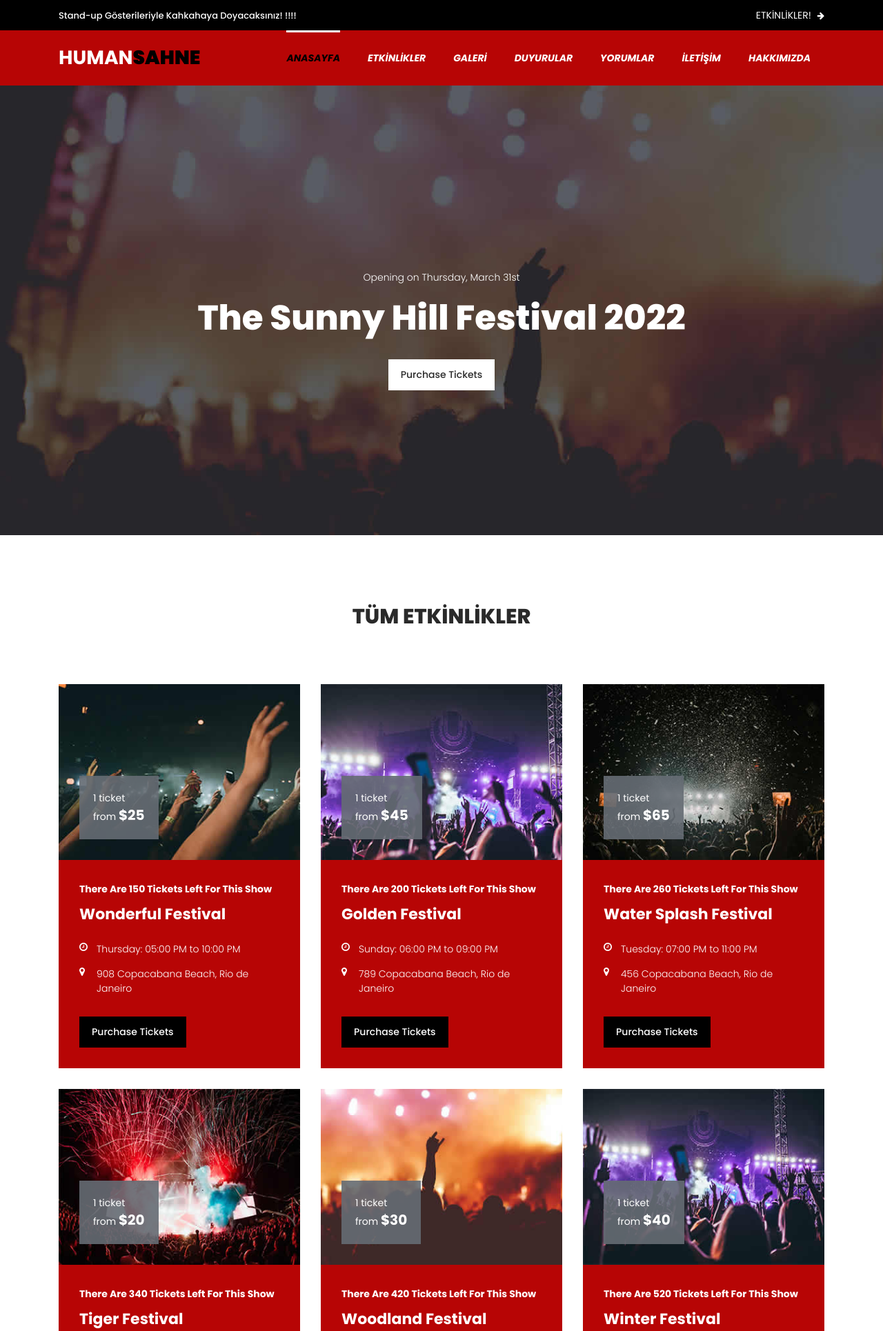
After one commit to habipels/biletsatis, a Django app: page /etkinlik_detay/1/1/ in a window 1280 px wide. The commit adds this page. Shown: the top 1930 px of the page at 69% size. Run offline with Django 3.2, Linux system fonts and the light colour scheme; data comes from the database, SQL or seed files in the repository; both versions use the stored data as it was after the commit; data that the repository does not hold is empty; some libraries are stand-ins or nearby versions.

Commit message:
#genel güncellemeler

```diff
--- a/djang_website/settings.py
+++ b/djang_website/settings.py
@@ -114,7 +114,7 @@ AUTH_PASSWORD_VALIDATORS = [
 # Internationalization
 # https://docs.djangoproject.com/en/3.1/topics/i18n/
 
-LANGUAGE_CODE = 'en-us'
+LANGUAGE_CODE = 'tr'
 
 TIME_ZONE = 'UTC'
 
--- a/etkinlikler/models.py
+++ b/etkinlikler/models.py
@@ -1,15 +1,16 @@
 from django.db import models
-
+from ckeditor.fields import RichTextField
 # Create your models here.
 class etkinlikler(models.Model):
     etkinlik_adi = models.CharField(max_length=200)
     etkinlik_aciklama = models.TextField()
-    etkinlik_tarihi = models.DateField()
+    etkinlik_tarihi = models.DateTimeField()
     etkinlik_resim = models.FileField(upload_to='etkinlikler/',blank = True,verbose_name="Etkinlik Resmi")
     etkinlik_yeri = models.CharField(max_length=200)
     etkinlik_linki = models.CharField(max_length=200)
     etkinlik_organizator = models.CharField(max_length=200)
     etkinlik_fiyati = models.FloatField(default=0)
     etkinlik_katitim_sayisi = models.IntegerField(default=0)
+    etkinlik_bilgilendirmesi = RichTextField()
     def __str__(self):
         return self.etkinlik_adi
--- a/main/urls.py
+++ b/main/urls.py
@@ -1,9 +1,10 @@
 from django.urls import path
 from . import views
-
+app_name = "main"
 urlpatterns = [
     path("", views.homepage, name="homepage"),
-    path("etkinlikler/", views.etkinlikler, name="etkinlikler"),
+    path("etkinlikler/", views.etkinlikler_sayfasi, name="etkinlikler_sayfasi"),
     path("duyurular/", views.duyurular, name="duyurular"),
+    path("etkinlik_detay/<int:etkinlik_id>/<slug:slug>/", views.etkinlik_detay, name="etkinlik_detay"),
 
 ]
--- a/main/views.py
+++ b/main/views.py
@@ -1,8 +1,9 @@
 from django.shortcuts import render
 from django.http import HttpResponse
+from django.utils import timezone
 from .models import Article, ArticleSeries
 from site_set.models import *
-
+from etkinlikler.models import *
 def site_ayarlar():
     sozluk= {}
     sozluk['site_adi'] = site_adi.objects.last()
@@ -19,10 +20,13 @@ def site_ayarlar():
     sozluk['aciklama'] = aciklama.objects.last()
     #sozluk["logo"] = sayfa_logosu.objects.last()
     sozluk["icon"] = sayfa_iconu.objects.last()
+    sozluk["now"] = timezone.now()
     return sozluk
 # Create your views here.
 def homepage(request):
     content = site_ayarlar()
+    content["son_3_etkinlik"] = etkinlikler.objects.all().order_by('-id')[:3]
+    content["etkinlikler"]  = etkinlikler.objects.all().order_by('-id')
 
     return render(
         request=request,
@@ -30,10 +34,15 @@ def homepage(request):
         context=content
         )
 
-def etkinlikler(request):
+def etkinlikler_sayfasi(request):
     content = site_ayarlar()
     return render(request, 'sayfalar/etkinlikler.html', context=content)
 
 def duyurular(request):
     content = site_ayarlar()
     return render(request, 'sayfalar/duyurular.html', context=content)
+
+def etkinlik_detay(request,etkinlik_id,slug):
+    content = site_ayarlar()
+    content["etkinlik"] = etkinlikler.objects.get(id=etkinlik_id)
+    return render(request, 'sayfalar/etkinlik_detay.html', context=content)
--- a/static/assets/css/tooplate-artxibition.css
+++ b/static/assets/css/tooplate-artxibition.css
@@ -598,15 +598,6 @@ header
 banner
 ---------------------------------------------
 */
-
-.main-banner {
-  background-image: url(../images/banner_bg.jpg);
-  background-repeat: no-repeat;
-  background-size: cover;
-  text-align: center;
-  padding: 270px 0px 210px 0px;
-  position: relative;
-}
 
 .main-banner h6 {
   font-size: 14px;
--- a/templates/homebase.html
+++ b/templates/homebase.html
@@ -24,7 +24,16 @@
 
     {% endblock head %}
     </head>
-
+    <style>
+        .main-banner {
+  background-image: url({{banner.baner_resim.url}});
+  background-repeat: no-repeat;
+  background-size: cover;
+  text-align: center;
+  padding: 270px 0px 210px 0px;
+  position: relative;
+}
+    </style>
     <body>
 
     <!-- ***** Preloader Start ***** -->
--- a/templates/include/header.html
+++ b/templates/include/header.html
@@ -9,10 +9,10 @@
                         <!-- ***** Logo End ***** -->
                         <!-- ***** Menu Start ***** -->
                         <ul class="nav">
-                            <li><a href="index.html" class="active"> <b><i>ANASAYFA</i></b> </a></li>
-                            <li><a href="about.html"><b><i>ETKİNLİKLER</i></b></a></li>
+                            <li><a href="{% url 'main:homepage' %}" class="active"> <b><i>ANASAYFA</i></b> </a></li>
+                            <li><a href="{% url 'main:etkinlikler_sayfasi' %}"><b><i>ETKİNLİKLER</i></b></a></li>
                             <li><a href="rent-venue.html"><b><i>GALERİ</i></b></a></li>
-                            <li><a href="shows-events.html"><b><i>DUYURULAR</i></b></a></li>
+                            <li><a href="{% url 'main:duyurular' %}"><b><i>DUYURULAR</i></b></a></li>
                             <li><a href="shows-events.html"><b><i>YORUMLAR</i></b></a></li>
                             <li><a href="contact.html"><b><i>İLETİŞİM</i></b></a></li>
                             <li><a href="shows-events.html"><b><i>HAKKIMIZDA</i></b></a></li>
--- /dev/null
+++ b/templates/sayfalar/etkinlik_detay.html
@@ -0,0 +1,181 @@
+{% extends "homebase.html" %}
+{% load static %}
+{% block sidebar %}
+<!-- ***** Main Banner Area Start ***** -->
+    <div class="main-banner">
+        <div class="container">
+            <div class="row">
+                <div class="col-lg-12">
+                    <div class="main-content">
+                        <div class="next-show">
+
+
+                        </div>
+                        <h6>Opening on Thursday, March 31st</h6>
+                        <h2>The Sunny Hill Festival 2022</h2>
+                        <div class="main-white-button">
+                            <a href="ticket-details.html">Purchase Tickets</a>
+                        </div>
+                    </div>
+                </div>
+            </div>
+        </div>
+    </div>
+    <!-- ***** Main Banner Area End ***** -->
+
+
+
+{% endblock sidebar %}
+{% block content %}
+
+    <div class="tickets-page">
+        <div class="container">
+            <div class="row">
+
+                <div class="col-lg-12">
+                    <div class="heading">
+                        <h2>TÜM ETKİNLİKLER</h2>
+                    </div>
+                </div>
+                <div class="col-lg-4">
+                    <div class="ticket-item">
+                        <div class="thumb">
+                            <img src="{% static 'assets/images/ticket-01.jpg' %}" alt="">
+                            <div class="price">
+                                <span>1 ticket<br>from <em>$25</em></span>
+                            </div>
+                        </div>
+                        <div class="down-content">
+                            <span>There Are 150 Tickets Left For This Show</span>
+                            <h4>Wonderful Festival</h4>
+                            <ul>
+                                <li><i class="fa fa-clock-o"></i> Thursday: 05:00 PM to 10:00 PM</li>
+                                <li><i class="fa fa-map-marker"></i>908 Copacabana Beach, Rio de Janeiro</li>
+                            </ul>
+                            <div class="main-dark-button">
+                                <a href="ticket-details.html">Purchase Tickets</a>
+                            </div>
+                        </div>
+                    </div>
+                </div>
+                <div class="col-lg-4">
+                    <div class="ticket-item">
+                        <div class="thumb">
+                            <img src="{% static 'assets/images/ticket-02.jpg' %}" alt="">
+                            <div class="price">
+                                <span>1 ticket<br>from <em>$45</em></span>
+                            </div>
+                        </div>
+                        <div class="down-content">
+                            <span>There Are 200 Tickets Left For This Show</span>
+                            <h4>Golden Festival</h4>
+                            <ul>
+                                <li><i class="fa fa-clock-o"></i> Sunday: 06:00 PM to 09:00 PM</li>
+                                <li><i class="fa fa-map-marker"></i>789 Copacabana Beach, Rio de Janeiro</li>
+                            </ul>
+                            <div class="main-dark-button">
+                                <a href="ticket-details.html">Purchase Tickets</a>
+                            </div>
+                        </div>
+                    </div>
+                </div>
+                <div class="col-lg-4">
+                    <div class="ticket-item">
+                        <div class="thumb">
+                            <img src="{% static 'assets/images/ticket-03.jpg' %}" alt="">
+                            <div class="price">
+                                <span>1 ticket<br>from <em>$65</em></span>
+                            </div>
+                        </div>
+                        <div class="down-content">
+                            <span>There Are 260 Tickets Left For This Show</span>
+                            <h4>Water Splash Festival</h4>
+                            <ul>
+                                <li><i class="fa fa-clock-o"></i> Tuesday: 07:00 PM to 11:00 PM</li>
+                                <li><i class="fa fa-map-marker"></i>456 Copacabana Beach, Rio de Janeiro</li>
+                            </ul>
+                            <div class="main-dark-button">
+                                <a href="ticket-details.html">Purchase Tickets</a>
+                            </div>
+                        </div>
+                    </div>
+                </div>
+                <div class="col-lg-4">
+                    <div class="ticket-item">
+                        <div class="thumb">
+                            <img src="{% static 'assets/images/ticket-04.jpg' %}" alt="">
+                            <div class="price">
+                                <span>1 ticket<br>from <em>$20</em></span>
+                            </div>
+                        </div>
+                        <div class="down-content">
+                            <span>There Are 340 Tickets Left For This Show</span>
+                            <h4>Tiger Festival</h4>
+                            <ul>
+                                <li><i class="fa fa-clock-o"></i> Thursday: 06:40 PM to 11:40 PM</li>
+                                <li><i class="fa fa-map-marker"></i>123 Copacabana Beach, Rio de Janeiro</li>
+                            </ul>
+                            <div class="main-dark-button">
+                                <a href="ticket-details.html">Purchase Tickets</a>
+                            </div>
+                        </div>
+                    </div>
+                </div>
+                <div class="col-lg-4">
+                    <div class="ticket-item">
+                        <div class="thumb">
+                            <img src="{% static 'assets/images/ticket-05.jpg' %}" alt="">
+                            <div class="price">
+                                <span>1 ticket<br>from <em>$30</em></span>
+                            </div>
+                        </div>
+                        <div class="down-content">
+                            <span>There Are 420 Tickets Left For This Show</span>
+                            <h4>Woodland Festival</h4>
+                            <ul>
+                                <li><i class="fa fa-clock-o"></i> Wednesday: 06:00 PM to 09:00 PM</li>
+                                <li><i class="fa fa-map-marker"></i>1122 Copacabana Beach, Rio de Janeiro</li>
+                            </ul>
+                            <div class="main-dark-button">
+                                <a href="ticket-details.html">Purchase Tickets</a>
+                            </div>
+                        </div>
+                    </div>
+                </div>
+                <div class="col-lg-4">
+                    <div class="ticket-item">
+                        <div class="thumb">
+                            <img src="{% static 'assets/images/ticket-06.jpg' %}" alt="">
+                            <div class="price">
+                                <span>1 ticket<br>from <em>$40</em></span>
+                            </div>
+                        </div>
+                        <div class="down-content">
+                            <span>There Are 520 Tickets Left For This Show</span>
+                            <h4>Winter Festival</h4>
+                            <ul>
+                                <li><i class="fa fa-clock-o"></i> Saturday: 06:00 PM to 09:00 PM</li>
+                                <li><i class="fa fa-map-marker"></i>220 Copacabana Beach, Rio de Janeiro</li>
+                            </ul>
+                            <div class="main-dark-button">
+                                <a href="ticket-details.html">Purchase Tickets</a>
+                            </div>
+                        </div>
+                    </div>
+                </div>
+                <div class="col-lg-12">
+                    <div class="pagination">
+                        <ul>
+                            <li><a href="#">Prev</a></li>
+                            <li><a href="#">1</a></li>
+                            <li class="active"><a href="#">2</a></li>
+                            <li><a href="#">3</a></li>
+                            <li><a href="#">Next</a></li>
+                        </ul>
+                    </div>
+                </div>
+            </div>
+        </div>
+    </div>
+
+{% endblock content %}
```
Also changed, not shown: templates/sayfalar/index.html (+32 -85 lines), db.sqlite3, etkinlikler/migrations/0001_initial.py (added), etkinlikler/migrations/0002_alter_etkinlikler_etkinlik_tarihi.py (added), etkinlikler/migrations/0003_etkinlikler_etkinlik_bilgilendirmesi.py (added), uploads/banner/banner_bg.jpg (added), uploads/banner/ticket-details.jpg (added), uploads/etkinlikler/Ekran_görüntüsü_2025-02-04_133325.png (added), uploads/etkinlikler/cironk.png (added).
